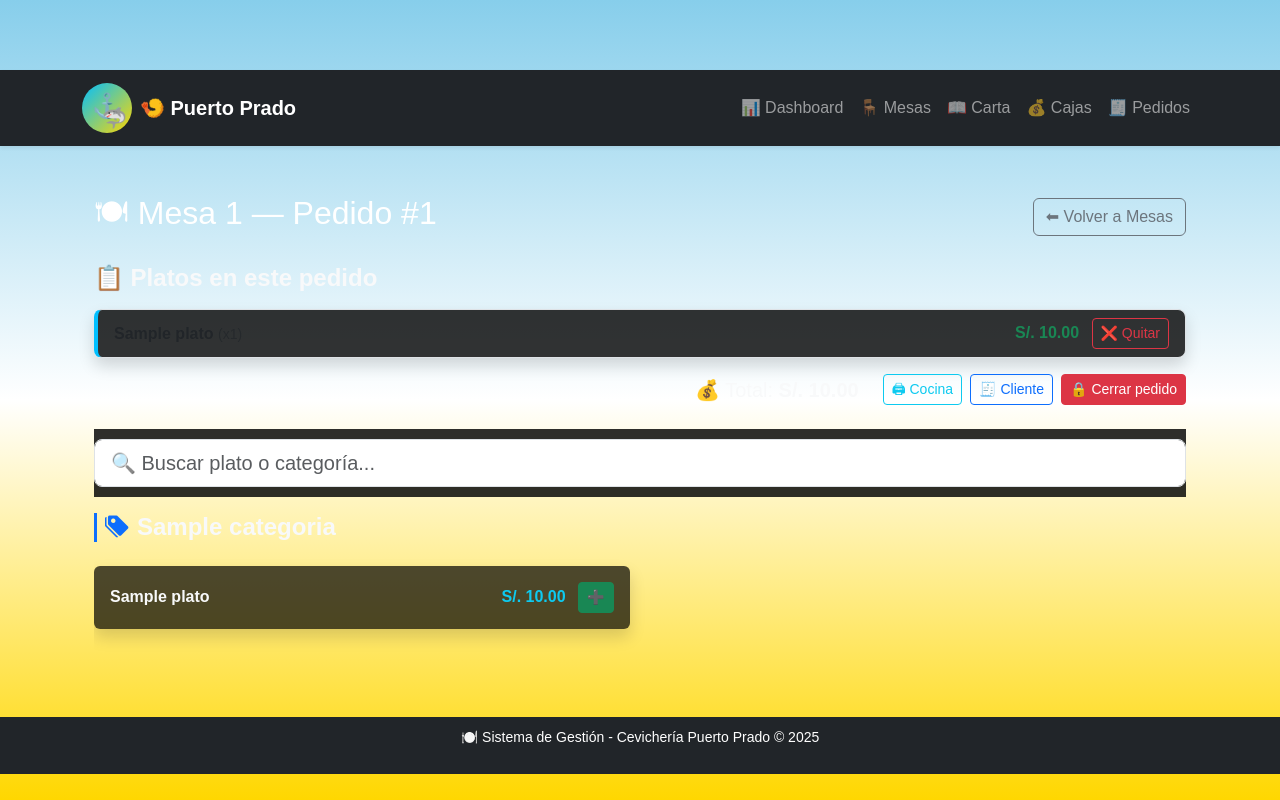
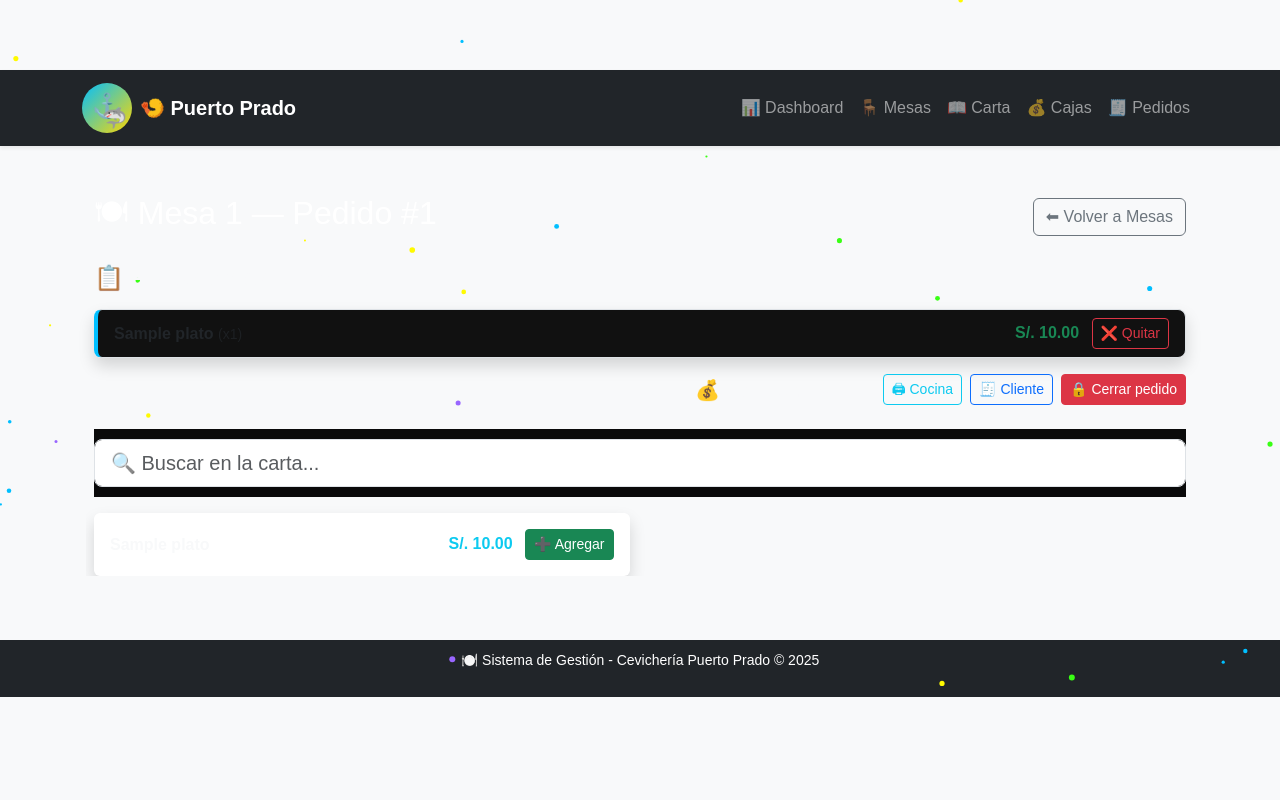
Before and after one commit to cevicheriapuertoprado-pixel/cevicheria-pos, a Django app: template ventas/templates/ventas/detalle_pedido.html in a window 1280 px wide. Run offline with Django 5.2, Linux system fonts and the light colour scheme; tables that the repository leaves empty hold one stand-in row (values such as "Sample post"); the template is opened without the code that fills it: values that come from a table or form of the project are taken from there, most other values are stand-ins (such as "Sample title", 1, 10 or a date in 2020).

Commit message:
Actualizacion

```diff
--- a/ventas/templates/ventas/detalle_pedido.html
+++ b/ventas/templates/ventas/detalle_pedido.html
@@ -1,7 +1,9 @@
 {% extends "base.html" %}
 
 {% block content %}
-<div class="container py-4">
+<canvas id="particles-bg"></canvas>
+
+<div class="container py-4 position-relative" style="z-index:1;">
 
   <!-- Encabezado -->
   <div class="d-flex flex-column flex-md-row justify-content-between align-items-md-center mb-4">
@@ -63,36 +65,26 @@
   </div>
 
   {% if pedido.estado == "abierto" %}
-  <!-- Buscador sticky -->
-  <div class="mb-3 sticky-top" style="top:80px; background:rgba(10,10,10,0.85); z-index:2; padding:10px 0;">
+  <!-- Buscador -->
+  <div class="mb-3 sticky-top" style="top:80px; background:#0a0a0a; z-index:2; padding:10px 0;">
     <input type="text" id="buscador" class="form-control form-control-lg neon-input"
-           placeholder="🔍 Buscar plato o categoría...">
+           placeholder="🔍 Buscar en la carta...">
   </div>
 
-  <!-- Lista de platos agrupados por categoría -->
-  <div id="lista-platos" class="scroll-container">
-    {% for categoria, platos_categoria in platos_por_categoria.items %}
-    <div class="mb-4 categoria-section" id="cat-{{ categoria|slugify }}">
-      <h4 class="fw-bold text-light border-start border-3 border-primary ps-2 categoria-title">
-        <i class="bi bi-tags-fill text-primary me-2"></i>{{ categoria }}
-      </h4>
-      <div class="row g-3 mt-1">
-        {% for plato in platos_categoria %}
-        <div class="col-12 col-md-6 plato-item">
-          <div class="card plato-card shadow border-0 mesa-card mesa-libre text-light">
+  <!-- Lista de platos en contenedor scroll -->
+  <div id="lista-platos" class="row g-3 scroll-container">
+    {% for plato in platos %}
+      <div class="col-12 col-md-6">
+        <div class="card plato-item shadow border-0 mesa-card mesa-libre text-light">
           <div class="card-body d-flex justify-content-between align-items-center">
             <span class="fw-semibold">{{ plato.nombre }}</span>
             <span>
               <span class="text-info fw-bold">S/. {{ plato.precio|floatformat:2 }}</span>
-                <a href="{% url 'agregar_plato' pedido.id plato.id %}"
-                   class="btn btn-success btn-sm ms-2">
-                  ➕
+              <a href="{% url 'agregar_plato' pedido.id plato.id %}" class="btn btn-success btn-sm ms-2">
+                ➕ Agregar
               </a>
             </span>
           </div>
-          </div>
-        </div>
-        {% endfor %}
         </div>
       </div>
     {% endfor %}
@@ -104,39 +96,31 @@
 
 {% block extra_css %}
 <style>
-/* Fondo estático inspirado en logo */
-body {
-  background: linear-gradient(to bottom, #87CEEB 0%, #ffffff 50%, #FFD700 100%);
-  background-attachment: fixed;
-  color:#fff;
-  font-family:'Poppins',sans-serif;
+body { background:#0a0a0a; color:#fff; font-family:'Poppins',sans-serif; }
+#particles-bg { position:fixed; top:0; left:0; width:100%; height:100%; z-index:0; pointer-events:none; }
+
+/* Listado de platos con scroll */
+.scroll-container {
+  max-height: 55vh;  /* evita que se vaya muy abajo */
+  overflow-y: auto;
+  padding-right: 5px;
 }
 
-/* Scroll para lista de platos */
-.scroll-container {
-  max-height: 55vh;
-  overflow-y: auto;
-  padding-right: 5px;
-  scrollbar-width: thin;
+/* Mejor aspecto en hover */
+.list-group-item {
+  border-left: 4px solid #00bfff;
+  background: #111;
+  transition: transform 0.2s ease, background 0.2s ease;
 }
+.list-group-item:hover { transform: translateX(4px); background:#1a1a1a; }
 
-/* Tarjetas de plato */
-.plato-card {
-  background: rgba(0,0,0,0.7);
+.plato-item {
   transition: transform 0.2s ease, box-shadow 0.2s ease;
 }
-.plato-card:hover {
+.plato-item:hover {
   transform: scale(1.02);
-  box-shadow: 0 0 15px rgba(0,191,255,0.8);
+  box-shadow: 0 0 15px #39ff14;
 }
-
-/* Lista de detalles */
-.list-group-item {
-  border-left: 4px solid #00bfff;
-  background: rgba(0,0,0,0.8);
-  transition: transform 0.2s ease, background 0.2s ease;
-}
-.list-group-item:hover { transform: translateX(4px); background:rgba(20,20,20,0.9); }
 </style>
 {% endblock %}
 
@@ -145,21 +129,48 @@ body {
 // Filtro de búsqueda
 document.getElementById("buscador")?.addEventListener("input", function() {
   const filtro = this.value.toLowerCase();
-  document.querySelectorAll(".categoria-section").forEach(sec => {
-    let visible = false;
-    const cards = sec.querySelectorAll(".plato-card");
-    cards.forEach(card => {
-      const nombre = card.innerText.toLowerCase();
-      const categoria = sec.querySelector("h4").innerText.toLowerCase();
-      if (nombre.includes(filtro) || categoria.includes(filtro)) {
-        card.parentElement.style.display = "block";
-        visible = true;
-      } else {
-        card.parentElement.style.display = "none";
-      }
-    });
-    sec.style.display = visible ? "block" : "none";
+  document.querySelectorAll(".plato-item").forEach(item => {
+    const texto = item.innerText.toLowerCase();
+    item.style.display = texto.includes(filtro) ? "block" : "none";
   });
 });
+
+// Partículas de fondo
+const canvas = document.getElementById('particles-bg');
+const ctx = canvas.getContext('2d');
+let particles = [];
+function resizeCanvas(){ canvas.width=window.innerWidth; canvas.height=window.innerHeight; }
+window.addEventListener('resize', resizeCanvas);
+resizeCanvas();
+
+function initParticles(num=30){
+  particles=[];
+  for(let i=0;i<num;i++){
+    particles.push({
+      x:Math.random()*canvas.width,
+      y:Math.random()*canvas.height,
+      radius:Math.random()*2+1,
+      color:['#39ff14','#fffa00','#ff2e2e','#00bfff','#9966ff'][Math.floor(Math.random()*5)],
+      dx:(Math.random()-0.5)*1,
+      dy:(Math.random()-0.5)*1
+    });
+  }
+}
+initParticles();
+
+function animateParticles(){
+  ctx.clearRect(0,0,canvas.width,canvas.height);
+  particles.forEach(p=>{
+    p.x+=p.dx; p.y+=p.dy;
+    if(p.x<0||p.x>canvas.width) p.dx*=-1;
+    if(p.y<0||p.y>canvas.height) p.dy*=-1;
+    ctx.beginPath();
+    ctx.arc(p.x,p.y,p.radius,0,Math.PI*2);
+    ctx.fillStyle=p.color;
+    ctx.fill();
+  });
+  requestAnimationFrame(animateParticles);
+}
+animateParticles();
 </script>
 {% endblock %}
```
Lines whose indentation alone changed are shown as unchanged.
